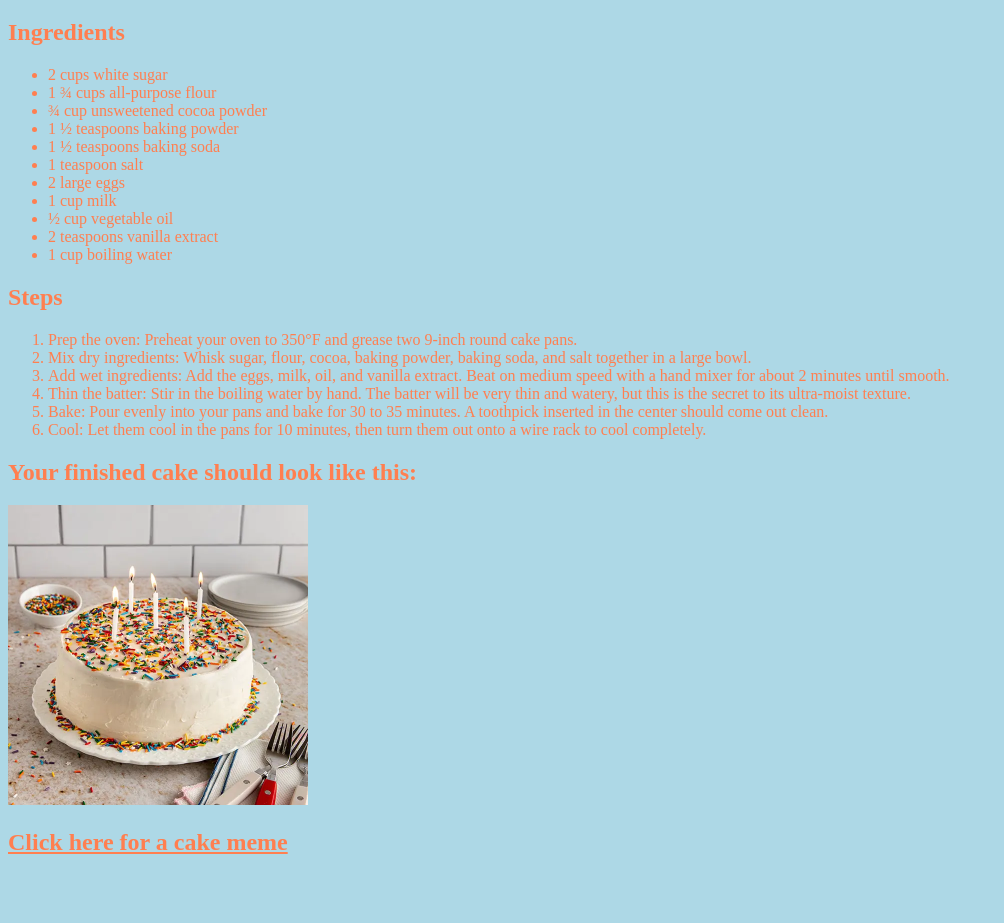
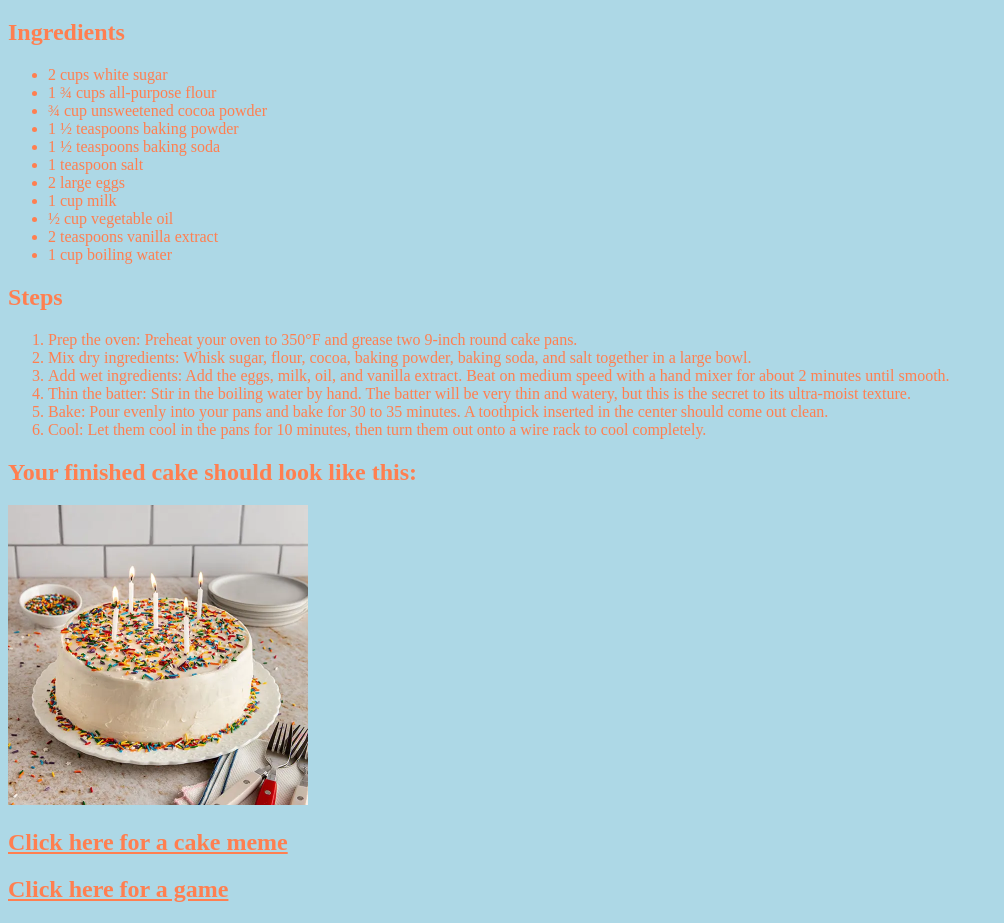
Before and after one commit to coleg19/ip-website, a plain HTML site: page index.html in a window 1280 px wide. Shown: the part 61-984 px from the top of the page, without its empty margins (0-1004 px from the left). Before the commit the page ends 937 px from the top, so only its background shows below. Drawn offline with Linux system fonts and the light colour scheme.

Commit message:
Update index.html

```diff
--- a/index.html
+++ b/index.html
@@ -38,4 +38,7 @@
 <h2>
 <a style="color:coral;" href="meme.html">Click here for a cake meme</a>
 </h2>
+<h2>
+<a style="color:coral;" href="game.html">Click here for a game</a>
+</h2>
 </html>
```
